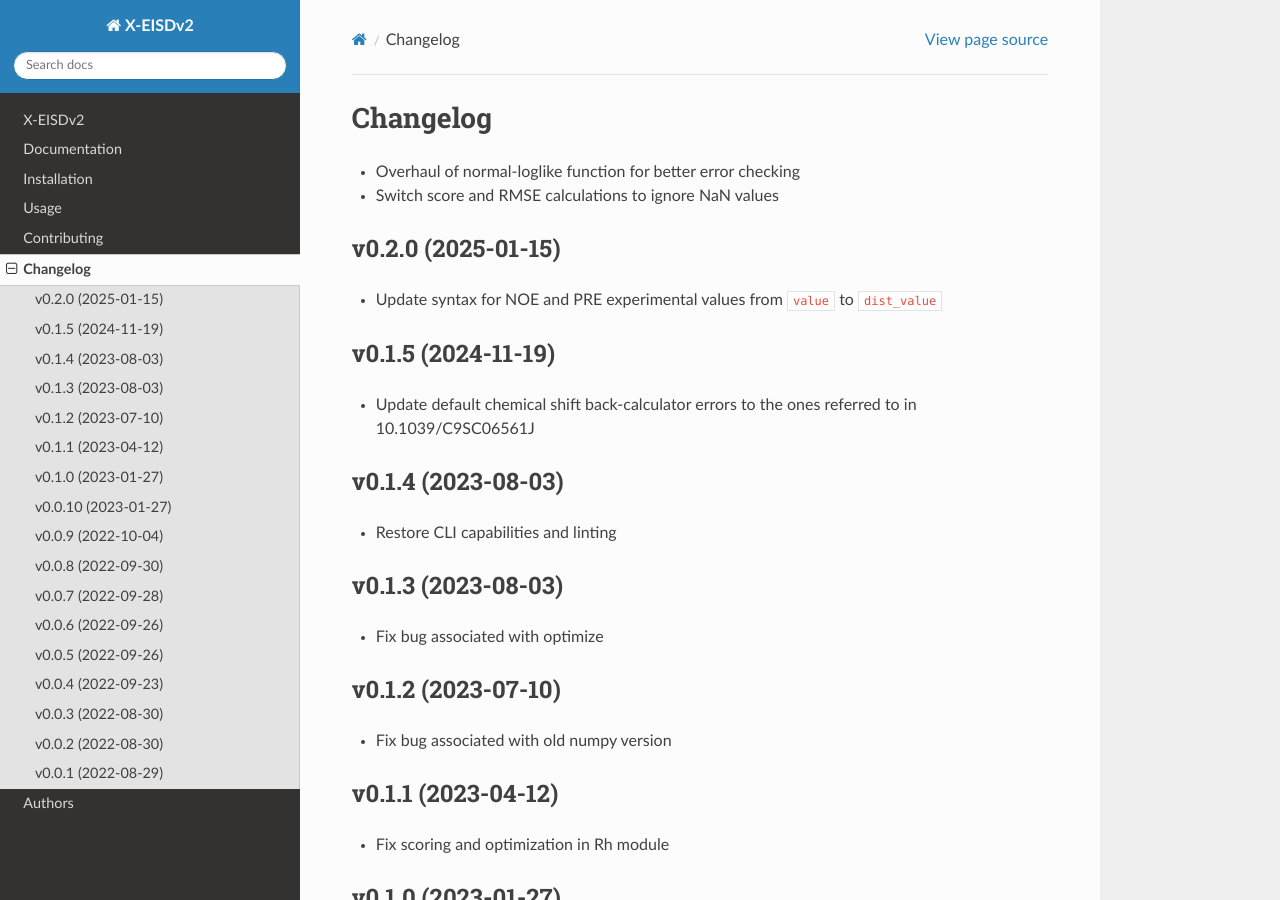
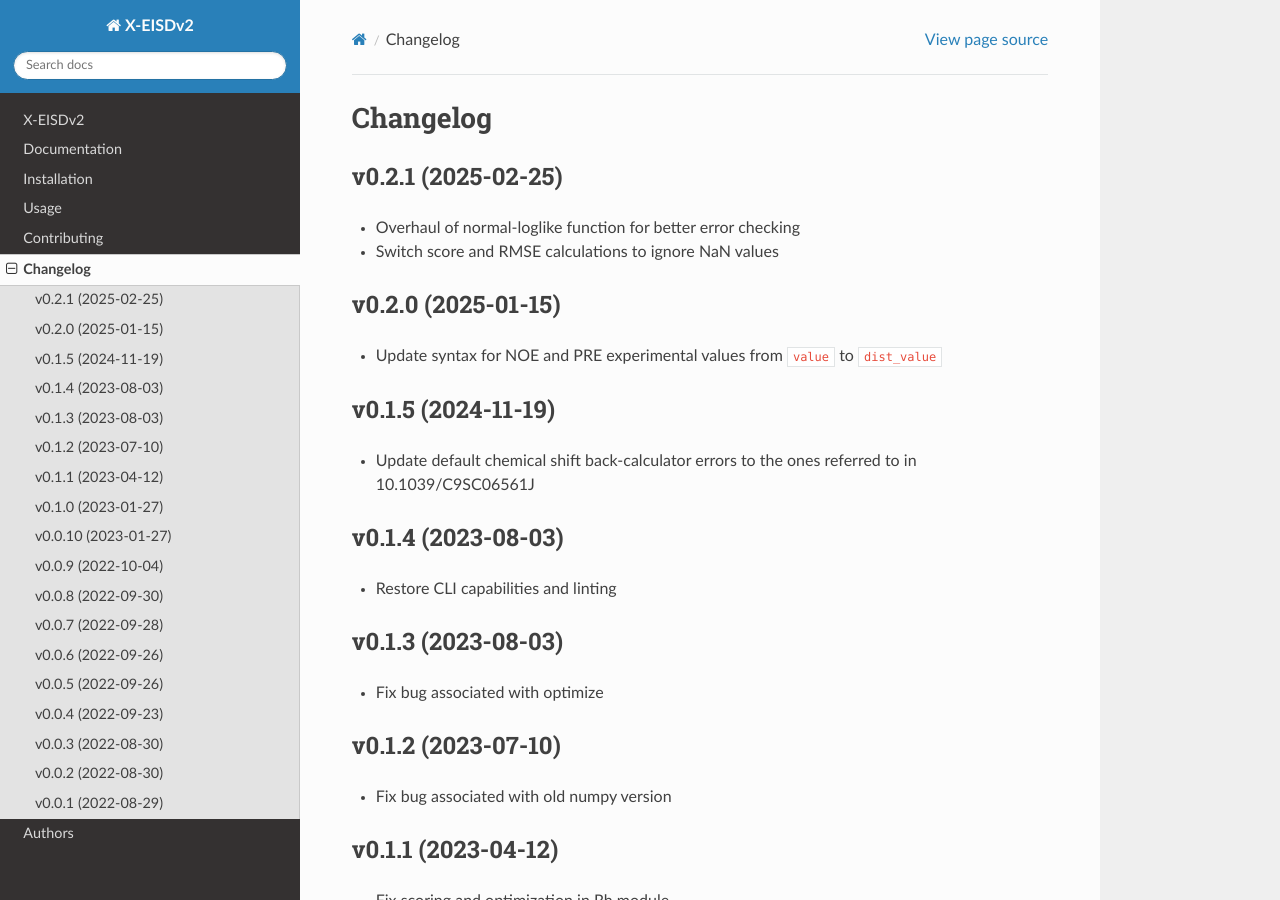
Before and after one commit to THGLab/X-EISDv2, a Sphinx documentation site: the page built from docs/changelog.rst, in a window 1280 px wide and 900 px high. Built offline with Sphinx 7.4.7 and the Read the Docs theme 3.1.0, drawn with Linux system fonts in a browser that asks for light colours; pages that are not in the unit, such as notebooks, are missing from menus.

Commit message:
[SKIP] version bump 0.2.0 -> 0.2.1
Merge pull request #17 from menoliu/fix-normlog

Fix normlog function

```diff
--- a/CHANGELOG.rst
+++ b/CHANGELOG.rst
@@ -1,6 +1,9 @@
 
 Changelog
 =========
+
+v0.2.1 (2025-02-25)
+------------------------------------------------------------
 
 * Overhaul of normal-loglike function for better error checking
 * Switch score and RMSE calculations to ignore NaN values
--- a/README.rst
+++ b/README.rst
@@ -43,4 +43,4 @@ If you use X-EISDv2, please cite::
 Version
 -------
 
-v0.2.0
+v0.2.1
--- a/docs/conf.py
+++ b/docs/conf.py
@@ -48,7 +48,7 @@ project = 'X-EISDv2'
 year = '2022'
 author = 'Zi Hao Liu'
 copyright = '{0}, {1}'.format(year, author)
-version = release = '0.2.0'
+version = release = '0.2.1'
 
 pygments_style = 'trac'
 templates_path = ['.']
--- a/setup.py
+++ b/setup.py
@@ -36,7 +36,7 @@ long_description = '{}\n{}'.format(
 
 setup(
     name='xeisd',
-    version='0.2.0',
+    version='0.2.1',
     description='A skeleton template for Python projects.',
     long_description=long_description,
     long_description_content_type='text/x-rst',
--- a/src/xeisd/__init__.py
+++ b/src/xeisd/__init__.py
@@ -79,4 +79,4 @@ def count_string_formatters(s):
 
 source_folder = Path(__file__).absparent
 
-__version__ = '0.2.0'
+__version__ = '0.2.1'
```
Also changed, not shown: .bumpversion.cfg.
